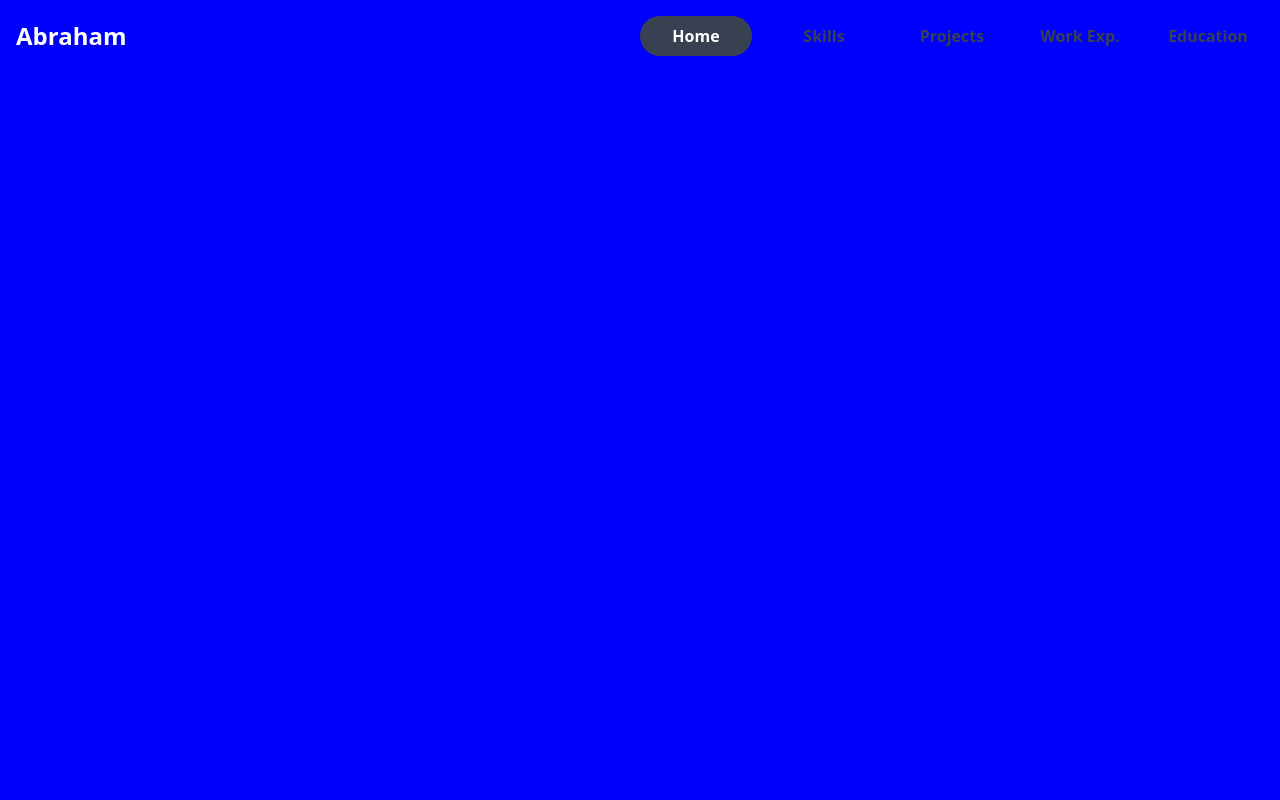
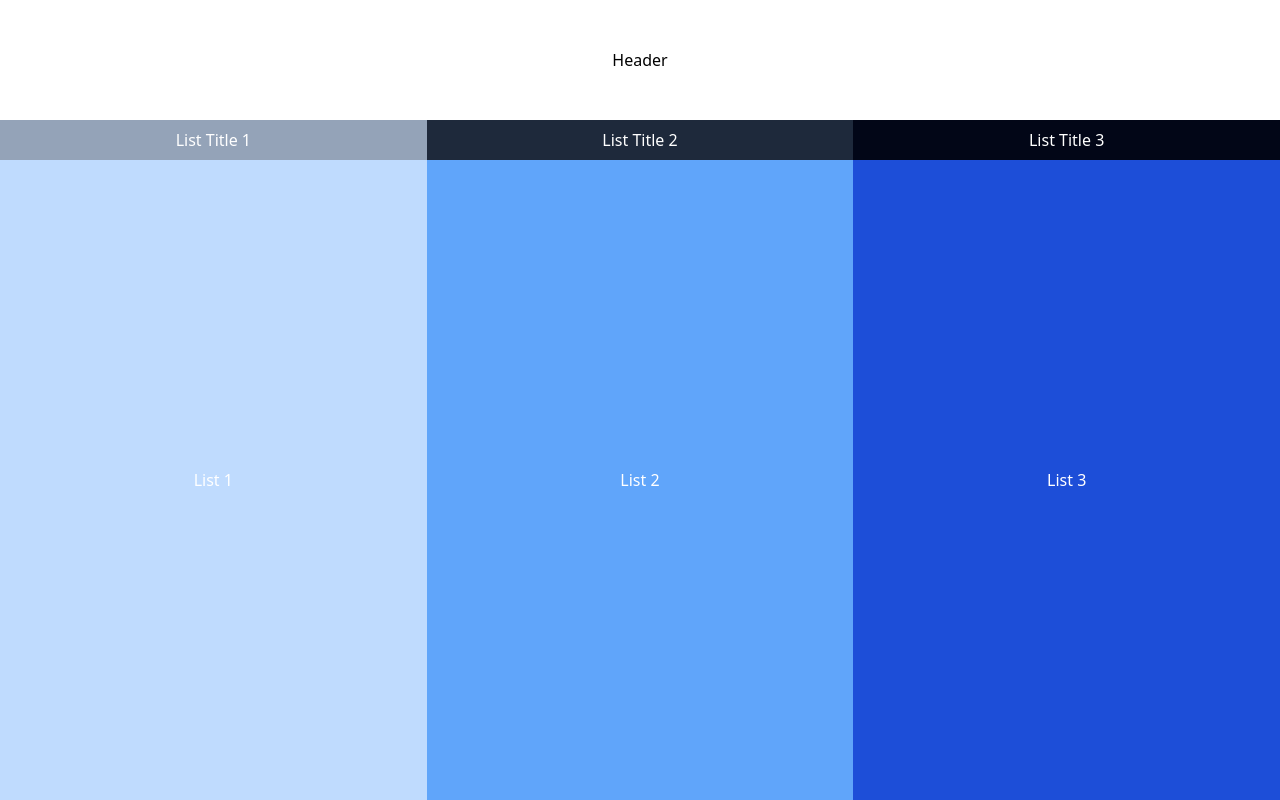
Before and after one commit to Suberror27/in_out_board, a Next.js app: page / in a window 1280 px wide. Built offline with nearby package versions, Linux system fonts and the light colour scheme.

Commit message:
Trying to figure out Tailwind CSS grid templates

```diff
--- a/components/NavigationBar.js
+++ b/components/NavigationBar.js
@@ -32,18 +32,9 @@ export function NavigationBar() {
 
     const links = [
       {value: "/", title: "Home"},
-      // {value: "/about", title: "About Me"},
       {value: "/skills", title: "Skills"},
       {value: "/projects", title: "Projects"},
-      {value: "/workExperience", title: "Work Exp."},
-      {value: "/education", title: "Education"},
-      // {value: "/contact", title: "Contact"},
-
     ]
-
-    const getClassName = (value) => router.pathname === value
-    ? "flex rounded-3xl justify-center w-[7rem] py-2 text-md font-semibold bg-gray-700 hover:cursor-pointer"
-    : "flex rounded-3xl justify-center w-[7rem] py-2 text-md font-semibold hover:cursor-pointer text-gray-700 hover:text-white";
 
     const getClassNameMobile = (value) => router.pathname === value
     ? "flex rounded-3xl justify-center w-[7rem] py-2 text-md font-semibold bg-gray-700 hover:cursor-pointer"
@@ -51,20 +42,10 @@ export function NavigationBar() {
 
 return (
   <nav className="bg-primary-500 text-white p-4 z-20 sticky top-0">
-    <div className="container mx-auto flex items-center justify-between">
-      <Link href="/" className="text-2xl font-bold drop-shadow-md">{router.pathname !== "/" ? "Back Home" : "Abraham"}</Link>
-
-      {/* Desktop Menu */}
-      <div className="hidden md:flex space-x-4">
-        {links.map((item) => (
-          <Link key={item.title} href={item.value} className={getClassName(item.value)}>
-            {item.title}
-          </Link>
-        ))}
-      </div>
+    <div className="container mx-auto flex justify-end">
 
       {/* Hamburger Button */}
-      <div className="md:hidden flex items-center">
+      <div className="md:hidden ">
         <button ref={buttonRef} onClick={toggleMenu} className="text-2xl focus:outline-none">
           <svg className="w-6 h-6" fill="none" stroke="currentColor" viewBox="0 0 24 24" xmlns="http://www.w3.org/2000/svg">
             <path strokeLinecap="round" strokeLinejoin="round" strokeWidth="2" d="M4 6h16M4 12h16M4 18h16"/>
--- a/pages/index.js
+++ b/pages/index.js
@@ -9,9 +9,28 @@ export default function Home() {
           <meta name="viewport" content="width=device-width, initial-scale=1" />
           <link rel="icon" href="/favicon.ico" />
       </Head>
-      <main id="mainContainer">
-          <NavigationBar />
-    </main>
+      <main id="mainContainer" className="bg-blue-900">
+          {/* <NavigationBar /> */}
+          <div className="h-screen grid grid-rows-[15vh_5vh_1fr]">
+            <header className="bg-white flex items-center justify-center">
+              Header
+            </header>
+            <div className="bg-gray-800 text-white flex">
+              <div className="grid grid-cols-3 w-full">
+                <div className="bg-slate-400 flex items-center justify-center">List Title 1</div>
+                <div className="bg-slate-800 flex items-center justify-center">List Title 2</div>
+                <div className="bg-slate-950 flex items-center justify-center">List Title 3</div>
+              </div>
+            </div>
+            <div className="bg-gray-600 text-white flex">
+              <div className="grid grid-cols-3 w-full">
+                <div className="bg-blue-200 flex items-center justify-center">List 1</div>
+                <div className="bg-blue-400 flex items-center justify-center">List 2</div>
+                <div className="bg-blue-700 flex items-center justify-center">List 3</div>
+              </div>
+            </div>
+          </div>
+      </main>
   </>
   );
 }
--- a/styles/globals.css
+++ b/styles/globals.css
@@ -5,5 +5,5 @@
 #mainContainer{
   width: 100vw;
   height: 100vh;
-  background-color: blue;
+  overflow: auto;
 }
```
